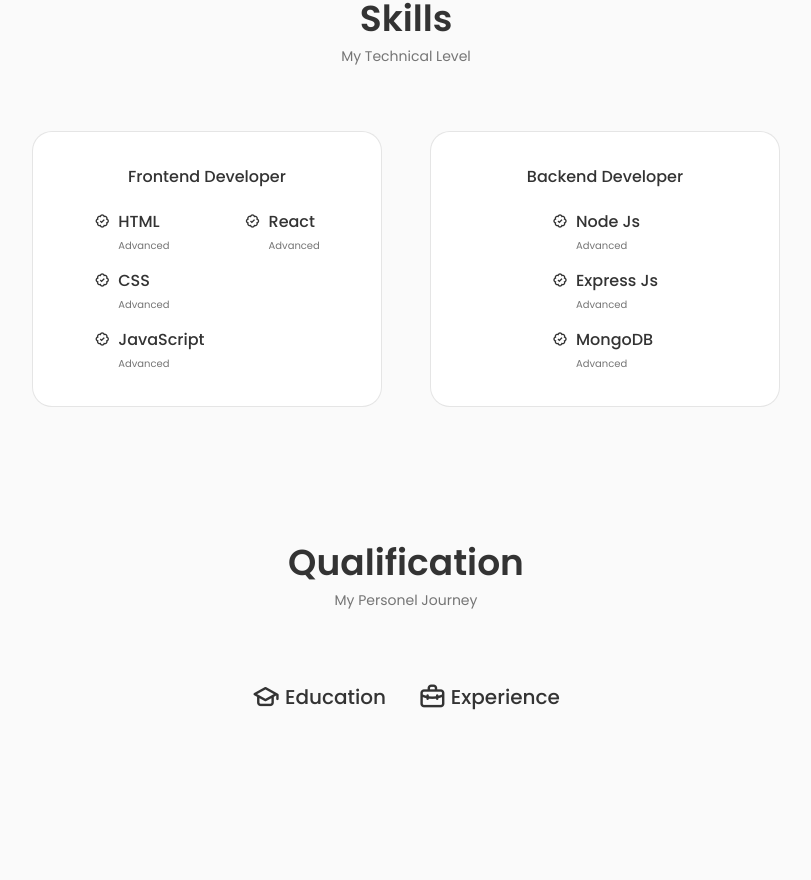
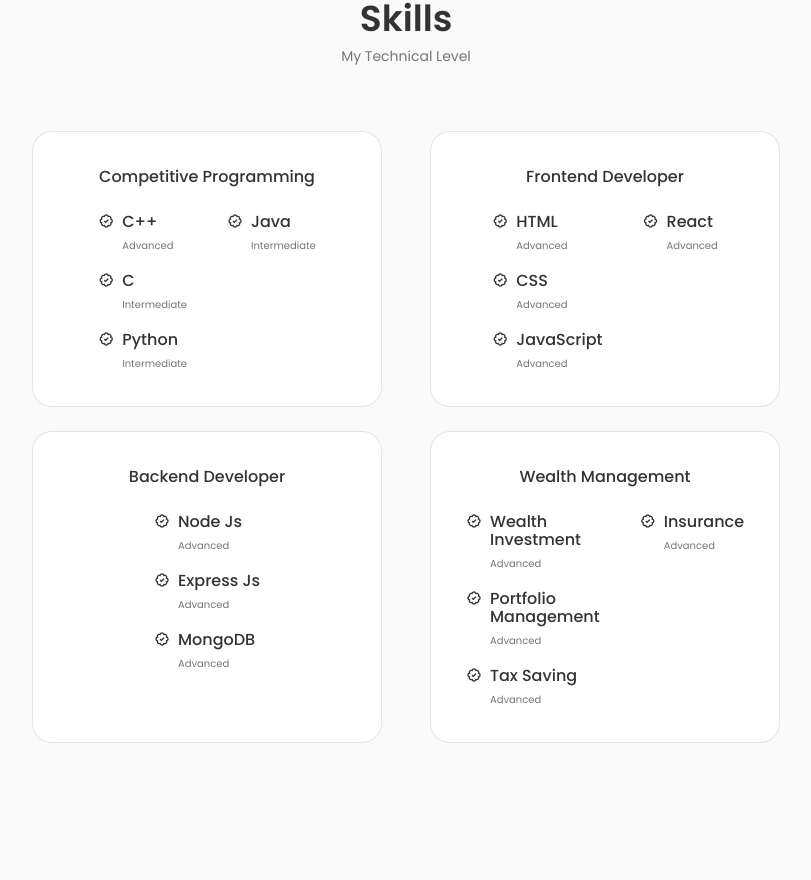
Before and after one commit to vipinsaini21/My-Live-Portfolio, a React (Create React App) app: page / in a window 1280 px wide. Shown: the part 1437-2317 px from the top of the page, without its empty margins (234-1045 px from the left). Built offline with nearby package versions, Linux system fonts and the light colour scheme.

Commit message:
initial commit

```diff
--- a/src/components/qualification/Qualification.jsx
+++ b/src/components/qualification/Qualification.jsx
@@ -1,5 +1,5 @@
-import React, { useState } from 'react';
-import './qualification.css';
+import React, { useState } from "react";
+import "./qualification.css";
 
 const Qualification = () => {
 	const [toggleState, setToggleState] = useState(0);
@@ -17,8 +17,8 @@ const Qualification = () => {
 					<div
 						className={
 							toggleState === 1
-								? 'qualification__button qualification__active button--flex'
-								: 'qualification__button button--flex'
+								? "qualification__button qualification__active button--flex"
+								: "qualification__button button--flex"
 						}
 						onClick={() => toggleTab(1)}
 					>
@@ -29,8 +29,8 @@ const Qualification = () => {
 					<div
 						className={
 							toggleState === 2
-								? 'qualification__button qualification__active button--flex'
-								: 'qualification__button button--flex'
+								? "qualification__button qualification__active button--flex"
+								: "qualification__button button--flex"
 						}
 						onClick={() => toggleTab(2)}
 					>
@@ -43,8 +43,8 @@ const Qualification = () => {
 					<div
 						className={
 							toggleState === 1
-								? 'qualification__content qualification__content-active'
-								: 'qualification__content'
+								? "qualification__content qualification__content-active"
+								: "qualification__content"
 						}
 					>
 						<div className='qualification__data'>
@@ -104,25 +104,25 @@ const Qualification = () => {
 					<div
 						className={
 							toggleState === 2
-								? 'qualification__content qualification__content-active'
-								: 'qualification__content'
+								? "qualification__content qualification__content-active"
+								: "qualification__content"
 						}
 					>
-						{/* <div className='qualification__data'>
+						<div className='qualification__data'>
 							<div>
 								<h3 className='qualification__title'>Wealth Officer</h3>
 								<span className='qualification__subtitle'>
 									Bajaj Captial Ltd.
 								</span>
 								<div className='qualification__calender'>
-									<i className='uil uil-calendar-alt'></i> 05/2024 - Present
+									<i className='uil uil-calendar-alt'></i> 10/2024 - Present
 								</div>
 							</div>
 							<div>
 								<span className='qualification__rounder'></span>
 								<span className='qualification__line'></span>
 							</div>
-						</div> */}
+						</div>
 
 						<div className='qualification__data'>
 							<div></div>
--- /dev/null
+++ b/src/components/skills/Programming.jsx
@@ -0,0 +1,46 @@
+import React from "react";
+
+const Programming = () => {
+	return (
+		<div className='skills__content'>
+			<h3 className='skills__title'>Competitive Programming</h3>
+
+			<div className='skills__box'>
+				<div className='skills__group'>
+					<div className='skills__data'>
+						<i className='bx bx-badge-check'></i>
+						<div>
+							<h3 className='skills__name'>C++</h3>
+							<span className='skills__level'>Advanced</span>
+						</div>
+					</div>
+					<div className='skills__data'>
+						<i className='bx bx-badge-check'></i>
+						<div>
+							<h3 className='skills__name'>C</h3>
+							<span className='skills__level'>Intermediate</span>
+						</div>
+					</div>
+					<div className='skills__data'>
+						<i className='bx bx-badge-check'></i>
+						<div>
+							<h3 className='skills__name'>Python</h3>
+							<span className='skills__level'>Intermediate</span>
+						</div>
+					</div>
+				</div>
+				<div className='skills__group'>
+					<div className='skills__data'>
+						<i className='bx bx-badge-check'></i>
+						<div>
+							<h3 className='skills__name'>Java</h3>
+							<span className='skills__level'>Intermediate</span>
+						</div>
+					</div>
+				</div>
+			</div>
+		</div>
+	);
+};
+
+export default Programming;
--- a/src/components/skills/Skills.jsx
+++ b/src/components/skills/Skills.jsx
@@ -1,7 +1,9 @@
-import React from 'react';
-import './skills.css';
-import Frontend from './Frontend';
-import Backend from './Backend';
+import React from "react";
+import Backend from "./Backend";
+import Frontend from "./Frontend";
+import Programming from "./Programming";
+import "./skills.css";
+import Wealth from "./Wealth";
 
 const Skills = () => {
 	return (
@@ -9,8 +11,10 @@ const Skills = () => {
 			<h2 className='section__title'>Skills</h2>
 			<span className='section__subtitle'>My Technical Level</span>
 			<div className='skills__container container grid'>
+				<Programming />
 				<Frontend />
 				<Backend />
+				<Wealth />
 			</div>
 		</section>
 	);
--- /dev/null
+++ b/src/components/skills/Wealth.jsx
@@ -0,0 +1,46 @@
+import React from "react";
+
+const Wealth = () => {
+	return (
+		<div className='skills__content'>
+			<h3 className='skills__title'>Wealth Management</h3>
+
+			<div className='skills__box'>
+				<div className='skills__group'>
+					<div className='skills__data'>
+						<i className='bx bx-badge-check'></i>
+						<div>
+							<h3 className='skills__name'>Wealth Investment</h3>
+							<span className='skills__level'>Advanced</span>
+						</div>
+					</div>
+					<div className='skills__data'>
+						<i className='bx bx-badge-check'></i>
+						<div>
+							<h3 className='skills__name'>Portfolio Management</h3>
+							<span className='skills__level'>Advanced</span>
+						</div>
+					</div>
+					<div className='skills__data'>
+						<i className='bx bx-badge-check'></i>
+						<div>
+							<h3 className='skills__name'>Tax Saving</h3>
+							<span className='skills__level'>Advanced</span>
+						</div>
+					</div>
+				</div>
+				<div className='skills__group'>
+					<div className='skills__data'>
+						<i className='bx bx-badge-check'></i>
+						<div>
+							<h3 className='skills__name'>Insurance</h3>
+							<span className='skills__level'>Advanced</span>
+						</div>
+					</div>
+				</div>
+			</div>
+		</div>
+	);
+};
+
+export default Wealth;
```
